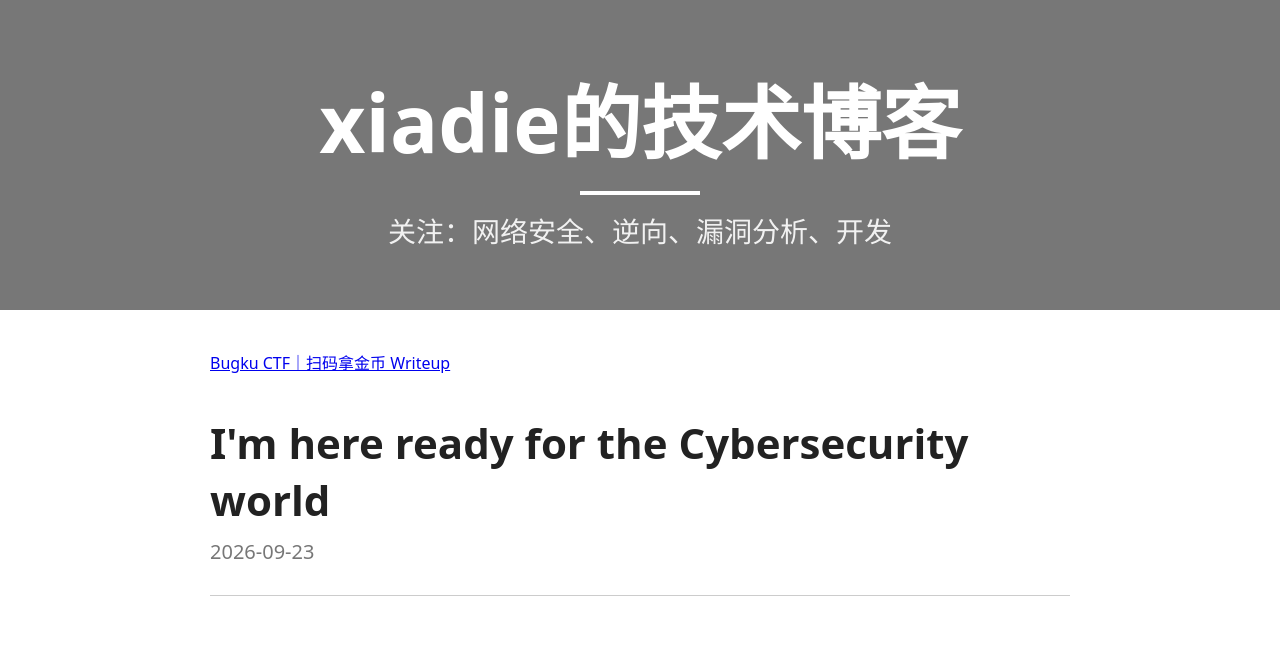
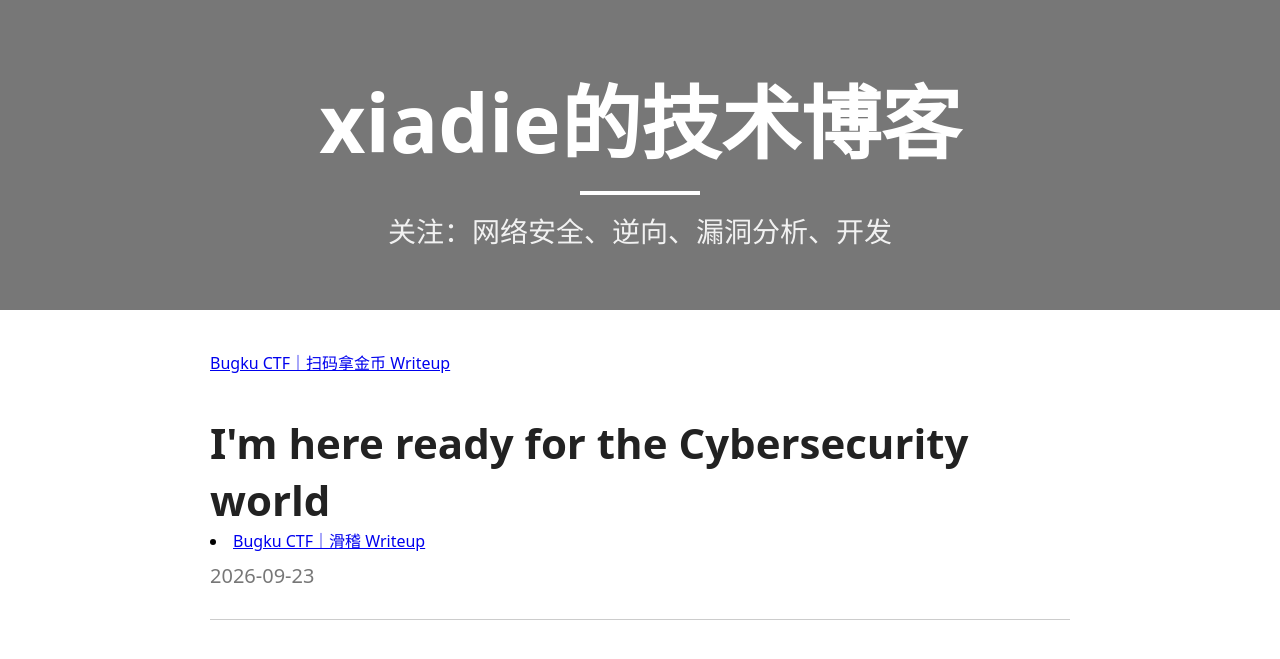
Before and after one commit to xiadie174/xiadie-s-, a Jekyll site: the page index.html, which Jekyll copies as it is, in a window 1280 px wide. Shown: the top 659 px of the page. Built offline with Jekyll 4.4.1, drawn with Linux system fonts in a browser that asks for light colours.

Commit message:
Update index.html

```diff
--- a/index.html
+++ b/index.html
@@ -43,6 +43,7 @@
         <div class="post-item">
             <!-- 用完整绝对链接，保证一定能跳转 -->
             <a class="post-title" href=" ">I'm here ready for the Cybersecurity world</a >
+            <li><a href=" ">Bugku CTF｜滑稽 Writeup</a ></li>
             <div class="post-date">2026-09-23</div>
         </div>
     </div>
```
